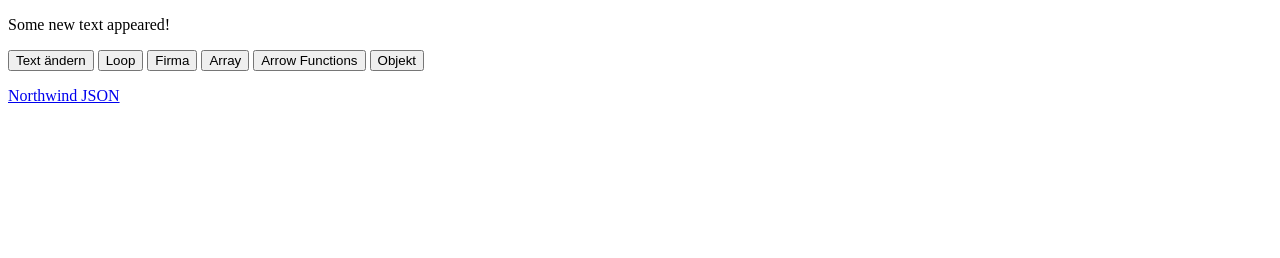
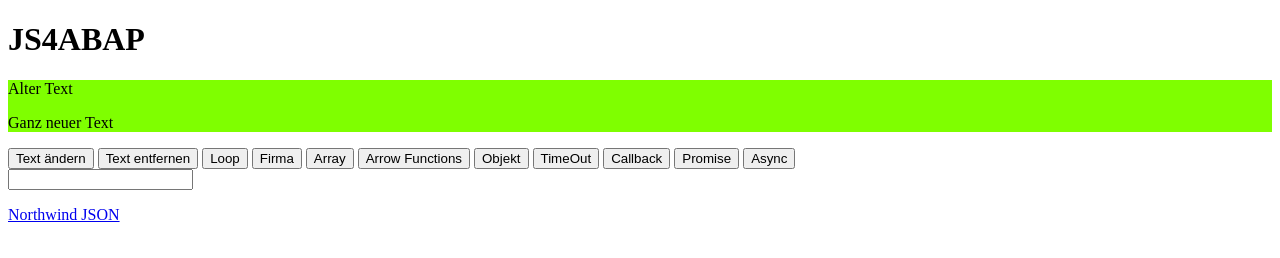
Before and after one commit to rabede/JS4Beginners, a plain HTML site: page index.html in a window 1280 px wide. Both pictures are taken after a click on the button "Text ändern". Drawn offline with Linux system fonts and the light colour scheme.

Commit message:
chapter 9 done

```diff
--- a/app.js
+++ b/app.js
@@ -1,6 +1,34 @@
+//Event Handler
+function onMouseOverH1() {
+  let headerText = document.querySelector("#header-text");
+  headerText.style.color = "red";
+  headerText.innerHTML = "Geh weg!";
+}
+
+function onMouseOutH1() {
+  let headerText = document.querySelector("#header-text");
+  headerText.style.color = "black";
+  headerText.innerHTML = "Oller Text!";
+}
+
+function onInputChange() {
+  document.querySelector("#name-output").innerHTML =
+    document.querySelector("#name-input").value;
+}
+
 // Event Handler für Button
 function fText() {
-  document.getElementById("test").innerHTML = "Some new text appeared!";
+  //document.getElementById("test").innerHTML = "Neuer Text";
+  const div = document.getElementById("text-div");
+  const newText = document.createElement("p");
+  newText.textContent = "Ganz neuer Text";
+  div.appendChild(newText);
+  div.style.cssText = "fontWeight: bold; background-color: Chartreuse";
+}
+
+function fRemoveText() {
+  const text = document.querySelector("#test");
+  text.remove();
 }
 
 function fCompany() {
@@ -30,7 +58,77 @@ function fArrow() {
 }
 
 function fObject() {
+  console.clear();
   showObject();
+}
+
+function fTimeout() {
+  console.clear();
+  const doSomehting = () => {
+    console.log("Vor Timeout");
+  };
+  const callExternalServer = () => {
+    setTimeout(() => {
+      console.log("Call to external server complete");
+    }, 3000);
+  };
+  const doSomethingElse = () => {
+    console.log("nach Timeout");
+  };
+  doSomehting();
+  callExternalServer();
+  doSomethingElse();
+}
+
+function fCallback() {
+  console.clear();
+  const displayResult = (result) => {
+    console.log(result);
+  };
+  const alertResult = (result) => {
+    alert(result);
+  };
+  const calculatorWithCallback = (num1, num2, callback) => {
+    let result = num1 + num2;
+    callback(result); //Callback funktion aufrufen
+  };
+  calculatorWithCallback(1, 9, displayResult);
+  calculatorWithCallback(2, 99, alertResult);
+}
+
+function fPromise() {
+  console.clear();
+  const myPromise = new Promise((resolve, reject) => {
+    setTimeout(() => {
+      resolve("The server finally sent a response");
+      reject("An error occured :(");
+    }, 3000);
+  });
+  console.log("ich ruf jetzt");
+  myPromise
+    .then((data) => {
+      console.log(data); //resolve
+    })
+    .catch((error) => {
+      console.log(error); //reject
+    });
+  console.log("ich habe gerufen");
+}
+
+function fAsync() {
+  console.clear();
+  const myAsyncFunction = async () => {
+    const warten = new Promise((resolve, reject) => {
+      setTimeout(() => {
+        resolve("Wartezeit vorbei");
+        reject("Fehler");
+      }, 3000);
+    });
+    console.log("ich rufe jetzt");
+    console.log(await warten);
+    console.log("ich habe gerufen");
+  };
+  myAsyncFunction();
 }
 
 // -------------------------------------------------------------------------------------- //
@@ -235,7 +333,7 @@ function showObject() {
   console.log(typeof object);
   console.log(object.myCars[1].make);
 
-  console.log("\n JSON-String aus Objekt")
+  console.log("\n JSON-String aus Objekt");
   console.log(typeof object);
   console.log(JSON.stringify(object));
   console.log(typeof JSON.stringify(object));
--- a/index.html
+++ b/index.html
@@ -1,5 +1,6 @@
 <!DOCTYPE html>
 <html lang="en">
+
 <head>
   <meta charset="UTF-8" />
   <meta http-equiv="X-UA-Compatible" content="IE=edge" />
@@ -9,17 +10,26 @@
 </head>
 
 <body>
+  <h1 id="header-text" onmouseover="onMouseOverH1()" onmouseout="onMouseOutH1()">JS4ABAP</h1>
   <div id="text-div">
-      <p id="test">Some old Text</p>
+    <p id="test">Alter Text</p>
   </div>
   <div id="button-div">
     <button type="button" onclick="fText()">Text ändern</button>
-      <button type = "button" onclick="fLoop()">Loop</button>
-      <button type = "button" onclick="fCompany()">Firma</button>
-      <button type = "button" onclick="fArray()">Array</button>
-      <button type = "button" onclick="fArrow()">Arrow Functions</button>
-      <button type = "button" onclick="fObject()">Objekt</button>
+    <button type="button" onclick="fRemoveText()">Text entfernen</button>
+    <button type="button" onclick="fLoop()">Loop</button>
+    <button type="button" onclick="fCompany()">Firma</button>
+    <button type="button" onclick="fArray()">Array</button>
+    <button type="button" onclick="fArrow()">Arrow Functions</button>
+    <button type="button" onclick="fObject()">Objekt</button>
+    <button type="button" onclick="fTimeout()">TimeOut</button>
+    <button type="button" onclick="fCallback()">Callback</button>
+    <button type="button" onclick="fPromise()">Promise</button>
+    <button type="button" onclick="fAsync()">Async</button>
   </div>
+  <input id="name-input" type="text" onchange="onInputChange()">
+  <p id="name-output"></p>
   <p><a target="_new" href="https://services.odata.org/V2/Northwind/Northwind.svc/?$format=json">Northwind JSON</a></p>
 </body>
+
 </html>
```
Lines whose indentation alone changed are shown as unchanged.
